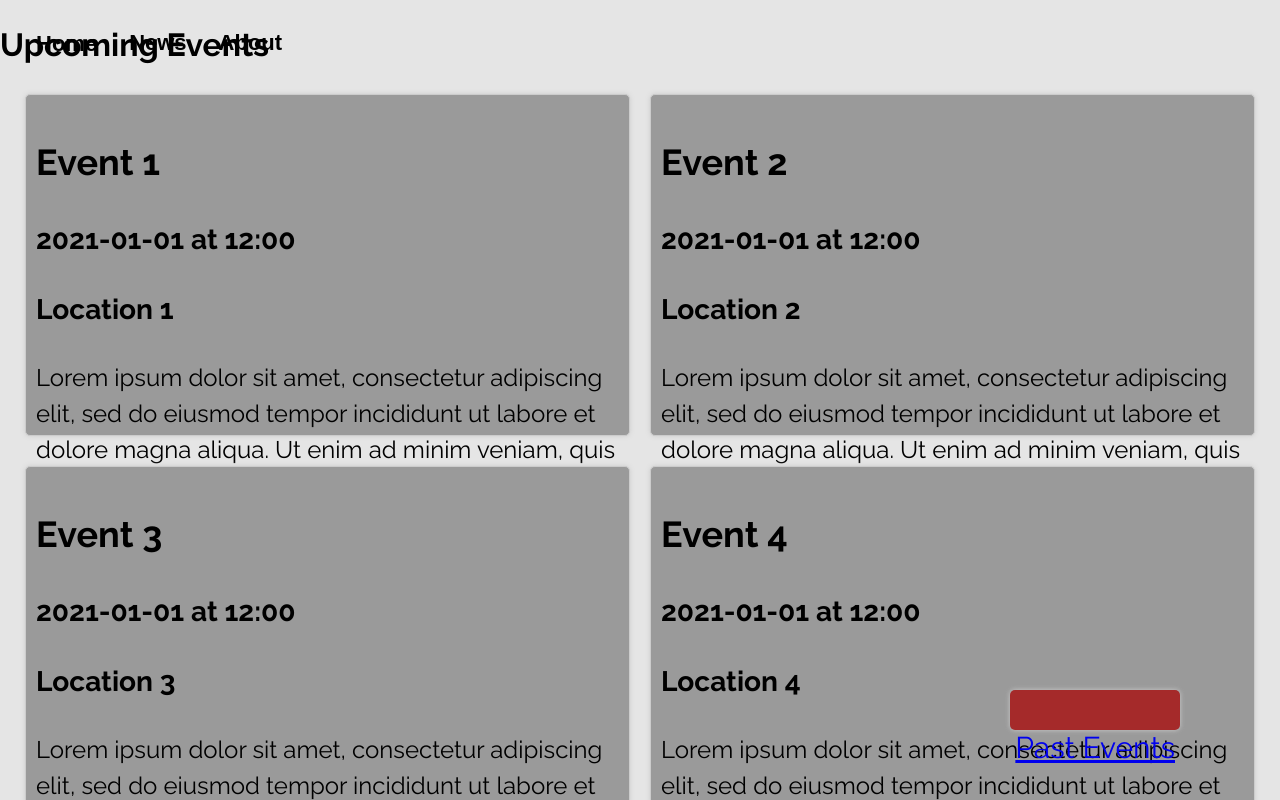
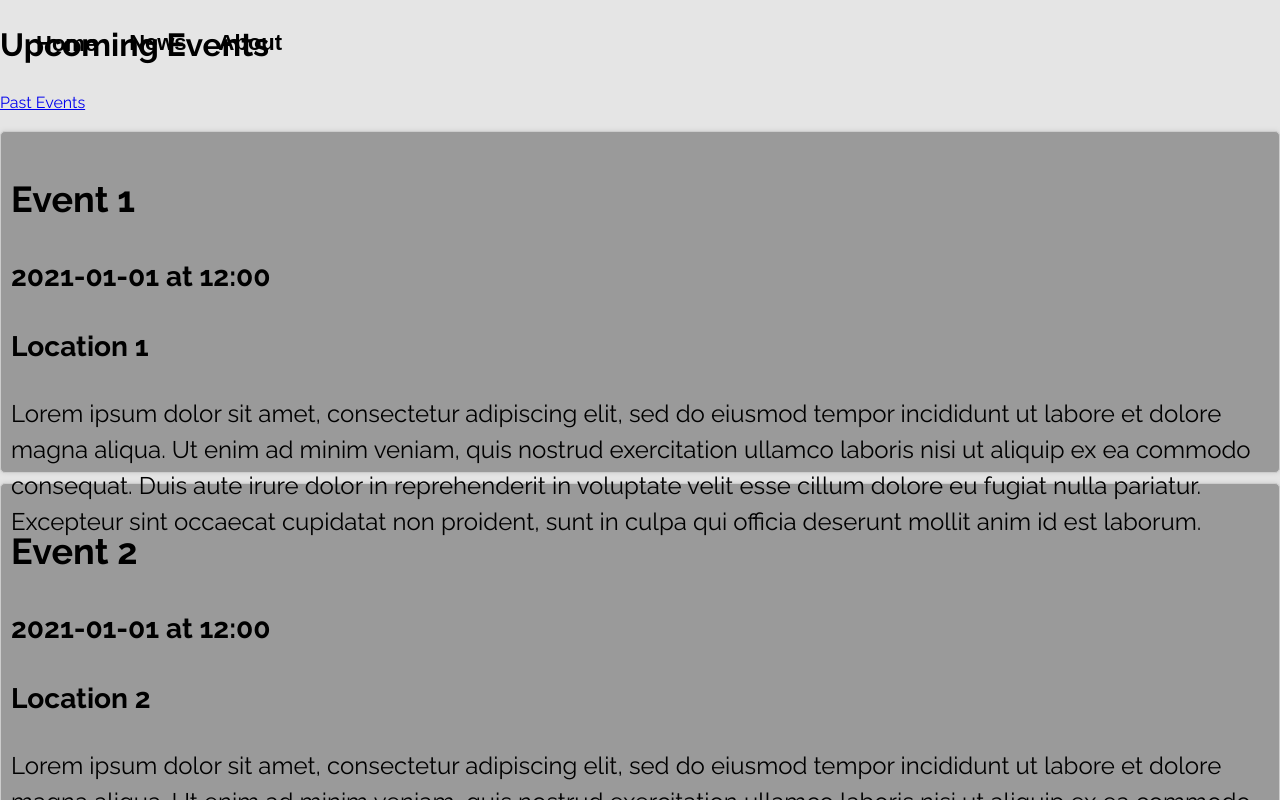
Before and after one commit to axelKeizoStahl/Sophomore-Caucus, a Next.js app: page /news/events in a window 1280 px wide. Shown: the top 800 px of the page. Built offline with nearby package versions, Linux system fonts and the light colour scheme.

Commit message:
fixed shared classname bug

```diff
--- a/src/app/home.css
+++ b/src/app/home.css
@@ -90,7 +90,7 @@
   margin-top: 20px;
 }
 
-.event {
+.home-event {
   width: 500px;
   border: .1px dotted white;
   border-radius: 3px;
@@ -100,11 +100,11 @@
   transition: all 0.5s ease;
 }
 
-.event:hover {
+.home-event:hover {
   background: rgba(0, 0, 0, 0.7);
 }
 
-.event h2 {
+.home-event h2 {
   font-size: 30px;
   margin: 0;
   font-weight: 400;
--- a/src/app/news/events/page.js
+++ b/src/app/news/events/page.js
@@ -1,4 +1,4 @@
-import './styles.css'
+import styles from './styles.css'
 import Link from 'next/link'
 
 export default function Page() {
@@ -33,10 +33,10 @@ export default function Page() {
     },
   ]
   return (
-    <div className="upcoming-events">
+    <div className={styles.upcoming-events}>
         <h1>Upcoming Events</h1>
-        <Link className="past-events-link" href="/news/events/past-events"><p>Past Events</p></Link>
-        <div className="events">
+        <Link className={styles.past_events_link} href="/news/events/past-events"><p>Past Events</p></Link>
+        <div className={styles.events}>
           {events.map((event, index) => (
             <div className={`event event${index}`} key={index}>
                 <h2>{event.title}</h2>
--- a/src/app/news/events/styles.css
+++ b/src/app/news/events/styles.css
@@ -4,7 +4,7 @@
     align-self: center;
 }
 
-.past-events-link {
+.past_events_link {
     background: #A52A2A;
     height: 30px;
     position: absolute;
--- a/src/app/page.js
+++ b/src/app/page.js
@@ -79,7 +79,7 @@ export default function Home() {
           </div>
         </div>
       <div className="widgets">
-        <div className="event">
+        <div className="home-event">
           <h2>Upcoming Event</h2>
           <p> Vel turpis nunc eget lorem dolor sed viverra ipsum. Quam nulla porttitor massa id neque aliquam vestibulum morbi. Mattis rhoncus urna neque viverra. Id consectetur purus ut faucibus pulvinar elementum integer enim neque. Vitae semper quis lectus nulla at volutpat diam ut. Enim sed faucibus turpis in eu mi bibendum neque egestas.</p>
           <small>Event Date: 03/23/08</small>
```
